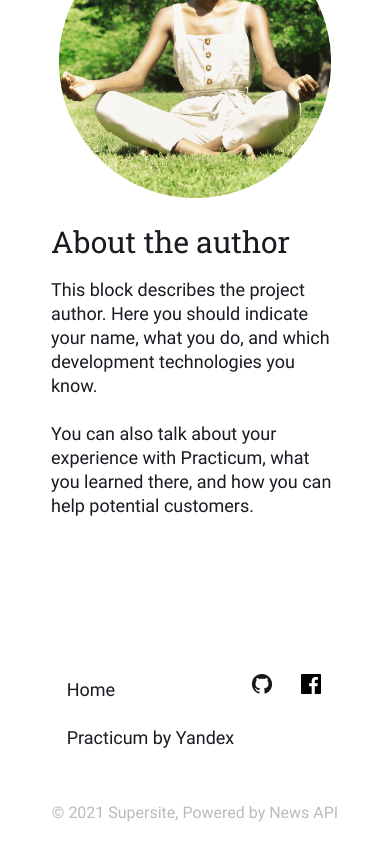
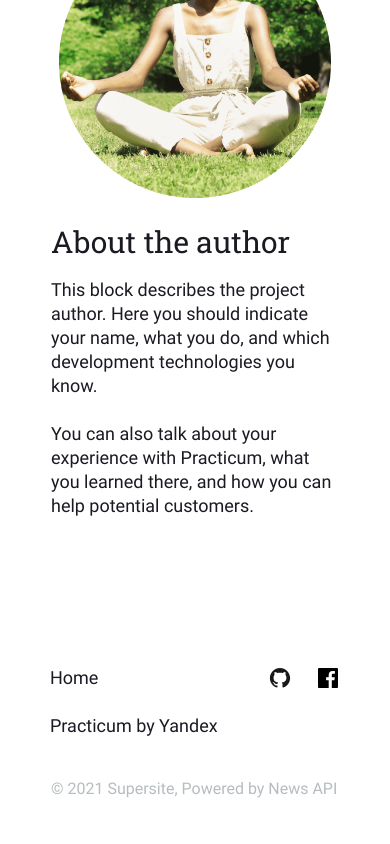
Before and after one commit to idenispankov/news-explorer-frontend, a React (Create React App) app: page / in a window 390 px wide. Shown: the part 642-1486 px from the top of the page. After the commit the page ends 1464 px from the top, so only its background shows below. Built offline with nearby package versions, Linux system fonts and the light colour scheme.

Commit message:
converted cards__list to ul and added li, same for footer

```diff
--- a/src/components/Footer/Footer.css
+++ b/src/components/Footer/Footer.css
@@ -1,90 +1,100 @@
 .footer {
-  min-height: 80px;
+  height: 80px;
   display: flex;
   align-items: center;
   justify-content: space-between;
-  padding: 0 105px;
+  padding: 32px 105px;
+}
+
+.footer__text {
+  font-family: 'Roboto', sans-serif;
+  font-weight: normal;
+  font-size: 16px;
+  line-height: 22px;
+  color: #b6bcbf;
+  margin: 0;
 }
 
 .footer__group {
   display: flex;
-  align-items: center;
 }
 
-.footer__text {
-  margin: 0;
-  font-family: 'Roboto', sans-serif;
-  font-style: normal;
-  font-weight: 400;
-  font-size: 16px;
-  line-height: 22px;
-  color: #b6bcbf;
-}
-
-.footer__links {
-  padding: 0 30px;
+.footer__list_type_links {
+  padding: 0;
+  list-style: none;
+  display: flex;
+  margin-right: 40px;
 }
 
 .footer__link {
   text-decoration: none;
   font-family: 'Roboto', sans-serif;
-  font-style: normal;
-  font-weight: 400;
+  font-weight: normal;
   font-size: 18px;
   line-height: 24px;
+  text-align: center;
   color: #1a1b22;
-  margin-left: 40px;
 }
 
-.footer__link:first-child {
-  margin: 0;
+.footer__list-item_type_link {
+  width: 112px;
+  text-align: center;
+}
+
+.footer__list_type_icons {
+  padding: 0;
+  list-style: none;
+  display: flex;
+}
+
+.footer__list-item_type_icon {
+  margin-right: 24px;
 }
 
 .footer__icon-img {
-  width: 20px;
-  height: 20px;
-}
-
-.footer__icon:first-child {
-  margin-right: 25px;
+  width: 24px;
+  height: 24px;
 }
 
 @media screen and (max-width: 900px) {
   .footer {
-    min-height: 64px;
-    padding: 0 40px;
+    height: 64px;
+    padding: 24px 40px 18px 40px;
+  }
+  .footer__list-item_type_link {
+    width: 88px;
+  }
+  .footer__list_type_links {
+    margin-right: 24px;
   }
 }
 
 @media screen and (max-width: 750px) {
   .footer {
+    height: 176px;
+    padding: 20px 16px 22px 16px;
     flex-direction: column-reverse;
-    padding: 20px 16px;
-    justify-content: flex-end;
   }
-
+  .footer__list_type_links {
+    flex-direction: column;
+    width: 200px;
+    height: 72px;
+    justify-content: space-between;
+  }
+  .footer__list-item_type_link {
+    width: 0;
+    font-size: 18px;
+  }
   .footer__group {
-    width: 100%;
-    align-items: baseline;
-    justify-content: center;
+    height: 72px;
   }
-  .footer__icons {
-    display: flex;
-    justify-content: flex-start;
+  .footer__list_type_links {
+    margin: 0 18px 0 0;
   }
-  .footer__links {
-    display: flex;
-    flex-direction: column;
-    padding: 0;
-    margin: 0 16px 40px 0;
+  .footer__text {
+    width: 288px;
   }
-  .footer__link {
+  .footer__list_type_icons {
     margin: 0;
-    font-size: 18px;
-    line-height: 48px;
-  }
-  .footer__icon-img {
-    width: 24px;
-    height: 24px;
   }
 }
--- a/src/components/Footer/Footer.js
+++ b/src/components/Footer/Footer.js
@@ -1,5 +1,5 @@
 import './Footer.css';
-import { NavLink } from 'react-router-dom';
+import { NavLink, Link } from 'react-router-dom';
 import gitHubIcon from '../../images/github.svg';
 import facebookIcon from '../../images/facebook.svg';
 
@@ -8,10 +8,13 @@ const Footer = () => {
     <footer className='footer'>
       <p className='footer__text'>© 2021 Supersite, Powered by News API</p>
       <div className='footer__group'>
-        <div className='footer__links'>
+        <ul className='footer__list_type_links'>
+          <li className='footer__list-item_type_link'>
             <NavLink className='footer__link' to='/'>
               Home
             </NavLink>
+          </li>
+          <li>
             <a
               href='https://practicum.yandex.com'
               alt='link to Practicum by Yandex'
@@ -21,8 +24,10 @@ const Footer = () => {
             >
               Practicum by Yandex
             </a>
-        </div>
-        <div className='footer__icons'>
+          </li>
+        </ul>
+        <ul className='footer__list_type_icons'>
+          <li className='footer__list-item_type_icon'>
             <a
               href='https://github.com/idenispankov'
               alt='link to GitHub'
@@ -36,6 +41,8 @@ const Footer = () => {
                 alt='GitHub icon'
               />
             </a>
+          </li>
+          <li>
             <a
               href='https://www.facebook.com/progiratel'
               alt='link to Facebook'
@@ -49,7 +56,8 @@ const Footer = () => {
                 alt='Facebook icon'
               />
             </a>
-        </div>
+          </li>
+        </ul>
       </div>
     </footer>
   );
--- a/src/components/Main/Main.css
+++ b/src/components/Main/Main.css
@@ -9,7 +9,6 @@
 .main__title {
   margin: 0;
   display: inline-block;
-  /* padding: 80px 104px 0 104px; */
   min-width: 288px;
   font-family: 'Roboto Slab', sans-serif;
   font-weight: 400;
@@ -19,6 +18,8 @@
 }
 
 .cards__list {
+  list-style: none;
+  padding: 0;
   margin: 0 auto;
   width: 100%;
   display: grid;
--- a/src/components/Main/Main.js
+++ b/src/components/Main/Main.js
@@ -16,33 +16,43 @@ const Main = ({ loggedin, setIsPopupOpen, isSearchHappened, isLoading }) => {
         <section className='main'>
           <div className='main__container'>
             <h2 className='main__title'>Search Results</h2>
-            <div className='cards__list'>
+            <ul className='cards__list'>
+              <li className='card'>
                 <Card
                   loggedin={loggedin}
                   setIsPopupOpen={setIsPopupOpen}
                   savedNewsRoute={savedNewsRoute}
                 />
+              </li>
+              <li className='card'>
                 <Card
                   loggedin={loggedin}
                   setIsPopupOpen={setIsPopupOpen}
                   savedNewsRoute={savedNewsRoute}
                 />
+              </li>
+              <li className='card'>
                 <Card
                   loggedin={loggedin}
                   setIsPopupOpen={setIsPopupOpen}
                   savedNewsRoute={savedNewsRoute}
                 />
+              </li>
+              <li className='card'>
                 <Card
                   loggedin={loggedin}
                   setIsPopupOpen={setIsPopupOpen}
                   savedNewsRoute={savedNewsRoute}
                 />
+              </li>
+              <li className='card'>
                 <Card
                   loggedin={loggedin}
                   setIsPopupOpen={setIsPopupOpen}
                   savedNewsRoute={savedNewsRoute}
                 />
-            </div>
+              </li>
+            </ul>
             {savedNewsRoute ? null : (
               <button className='main__button'>Show more</button>
             )}
```
Lines whose indentation alone changed are shown as unchanged.
